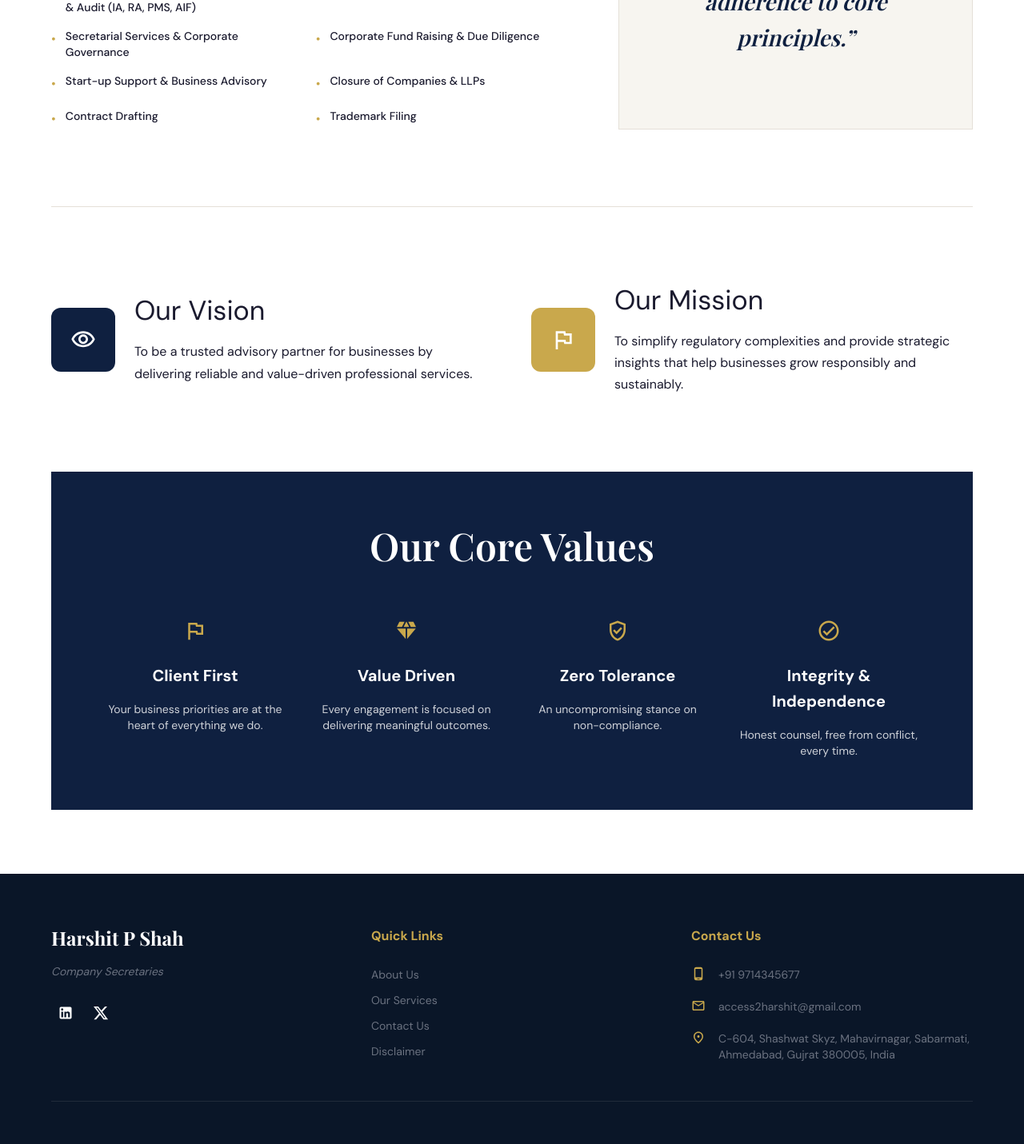
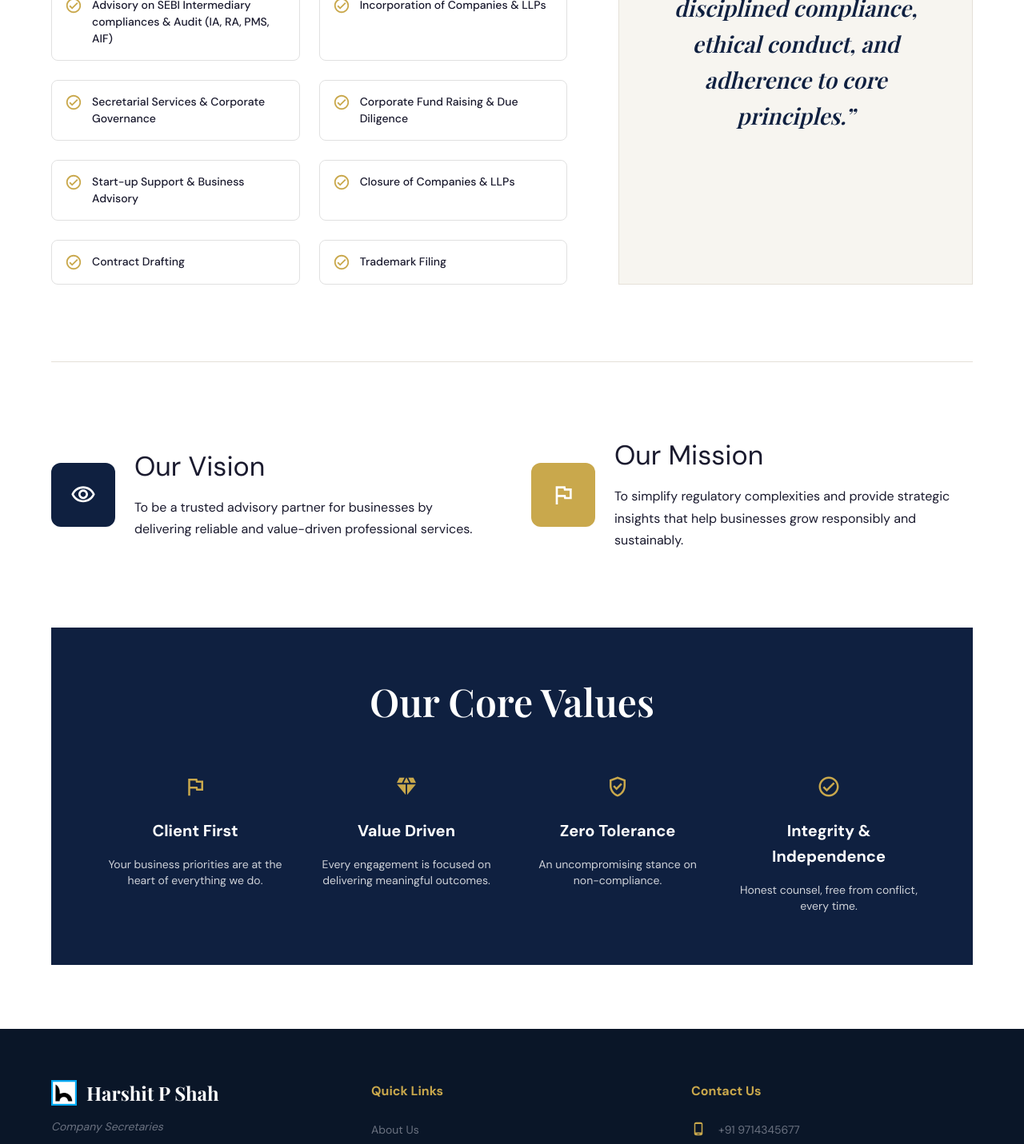
Before and after one commit to Jainysh/cs-harshitshah, a Next.js app: page /about-us in a window 1280 px wide. Shown: the part 640-2071 px from the top of the page at 80% size. Built offline with nearby package versions, Linux system fonts and the light colour scheme; what @mui/material-nextjs would draw is missing.

Commit message:
feat: review comments

```diff
--- a/src/app/about-us/page.tsx
+++ b/src/app/about-us/page.tsx
@@ -89,7 +89,7 @@ export default function AboutUs() {
               }}
             >
               {CompanyDetails.proprieter} is a Qualified Company Secretary and
-              Commerce Graduate from the University of Ahmedabad, bringing over
+              Commerce Graduate from the University of Gujarat, bringing over
               a decade of extensive experience in Corporate Laws, SEBI
               Regulations, and Strategic Business Advisory.
             </Typography>
@@ -104,16 +104,43 @@ export default function AboutUs() {
             <Typography variant="h5" sx={{ mb: 3, fontWeight: 700 }}>
               Areas of Expertise
             </Typography>
-            <Grid container spacing={2}>
+            <Grid container spacing={{ xs: 2, sm: 3 }}>
               {expertise.map((item, index) => (
                 <Grid size={{ xs: 12, sm: 6 }} key={index}>
                   <Stack
                     direction="row"
                     spacing={1.5}
-                  //   alignItems="flex-start"
+                    sx={{
+                      p: { xs: 1.5, sm: 2 },
+                      border: "1px solid",
+                      borderColor: "divider",
+                      borderRadius: 2,
+                      height: "100%",
+                      transition: "all 0.2s ease-in-out",
+                      "&:hover": {
+                        borderColor: "secondary.main",
+                        bgcolor: "rgba(170, 146, 28, 0.04)",
+                        transform: "translateY(-2px)"
+                      },
+                      alignItems: 'flex-start'
+                    }}
                   >
-                    <Box sx={{ color: "secondary.main", mt: 0.5 }}>•</Box>
-                    <Typography variant="body2" sx={{ fontWeight: 500 }}>
+                    <CheckCircleOutlineOutlined
+                      sx={{
+                        color: "secondary.main",
+                        fontSize: 22,
+                        mt: 0.2,
+                        flexShrink: 0
+                      }}
+                    />
+                    <Typography
+                      variant="body2"
+                      sx={{
+                        fontWeight: 500,
+                        color: "text.primary",
+                        lineHeight: 1.5
+                      }}
+                    >
                       {item}
                     </Typography>
                   </Stack>
--- a/src/components/Footer.tsx
+++ b/src/components/Footer.tsx
@@ -37,12 +37,26 @@ export default function Footer() {
         <Grid container spacing={6}>
           {/* Column 1: Brand */}
           <Grid size={{ xs: 12, md: 4 }}>
-            <Typography
-              variant="h5"
-              sx={{ fontFamily: "Playfair Display", fontWeight: 700, mb: 2 }}
+            <Box
+              sx={{
+                display: "flex",
+                alignItems: "center",
+                gap: 1,
+                mb: 2,
+              }}
             >
-              {CompanyDetails.proprieter}
-            </Typography>
+              <img
+                src="/logo.png"
+                alt="Logo"
+                style={{ height: 32, marginRight: 4 }}
+              />
+              <Typography
+                variant="h5"
+                sx={{ fontFamily: "Playfair Display", fontWeight: 700 }}
+              >
+                {CompanyDetails.proprieter}
+              </Typography>
+            </Box>
             <Typography
               variant="body2"
               sx={{ color: "#6B7280", mb: 3, fontStyle: "italic" }}
@@ -160,14 +174,14 @@ export default function Footer() {
           </Grid>
         </Grid>
 
-        <Divider sx={{ my: 6, borderColor: "rgba(229, 224, 216, 0.1)" }} />
+        <Divider sx={{ my: 4, borderColor: "rgba(229, 224, 216, 0.1)" }} />
 
         {/* Bottom Bar */}
         <Box
           sx={{
             display: "flex",
             flexDirection: { xs: "column", md: "row" },
-            justifyContent: "space-between",
+            justifyContent: "center",
             alignItems: "center",
             gap: 2,
           }}
@@ -175,14 +189,14 @@ export default function Footer() {
           <Typography variant="caption" sx={{ color: "#6B7280" }}>
             © {new Date().getFullYear()} {CompanyDetails.proprieter}. All rights reserved.
           </Typography>
-          <Link href="/disclaimer" style={{ textDecoration: "none" }}>
+          {/* <Link href="/disclaimer" style={{ textDecoration: "none" }}>
             <Typography
               variant="caption"
               sx={{ color: "#6B7280", "&:hover": { color: "white" } }}
             >
               Disclaimer
             </Typography>
-          </Link>
+          </Link> */}
         </Box>
       </Container>
     </Box>
--- a/src/components/HeroCarousel.tsx
+++ b/src/components/HeroCarousel.tsx
@@ -31,7 +31,7 @@ export default function HeroCarousel() {
         minHeight: "100vh",
         bgcolor: "#0F2040",
         backgroundImage:
-          "linear-gradient(rgba(15, 32, 64, 0.7), rgba(15, 32, 64, 0.85)), url('/hero-section/hero-bg.webp')",
+          "linear-gradient(rgba(15, 32, 64, 0.7), rgba(15, 32, 64, 0.85)), url('/hero-section/hero-bg-laptop.webp')",
         backgroundSize: "cover",
         backgroundPosition: "center",
         backgroundRepeat: "no-repeat",
--- a/src/components/ServicesGrid.tsx
+++ b/src/components/ServicesGrid.tsx
@@ -11,7 +11,7 @@ import Link from "next/link";
 const services = [
   {
     title: "SEBI Regulatory Advisory",
-    desc: "Expert guidance for AIF, PMS, and Investment Advisers.",
+    desc: "Expert guidance for AIF, PMS, Research Analysts and Investment Advisers.",
     size: 6,
     link: '/services?tab=0',
     icon: (
@@ -22,7 +22,7 @@ const services = [
   },
   {
     title: "Corporate Law",
-    desc: "Full-cycle secretarial support.",
+    desc: "End to end compliance support for any size & type of company.",
     size: 6,
     link: '/services?tab=1',
     icon: (
```
Also changed, not shown: src/components/ServiceContent.tsx (+16 -5 lines), src/components/WhyChooseUs.tsx (+28 -21 lines), public/hero-section/hero-bg-laptop.webp (added).
